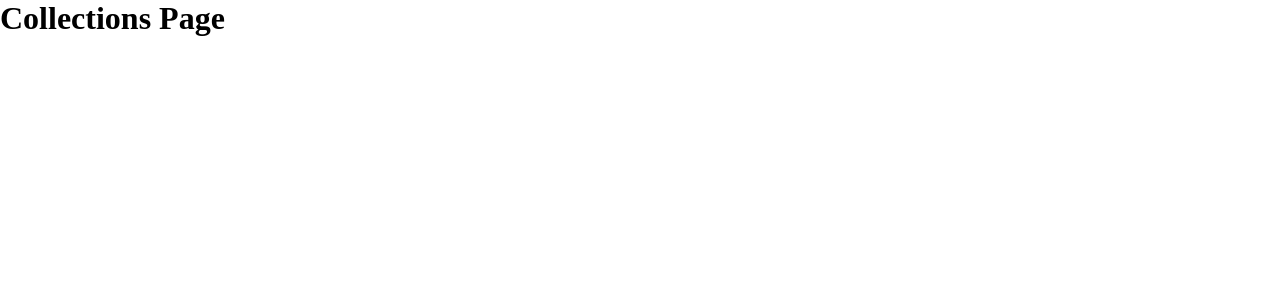
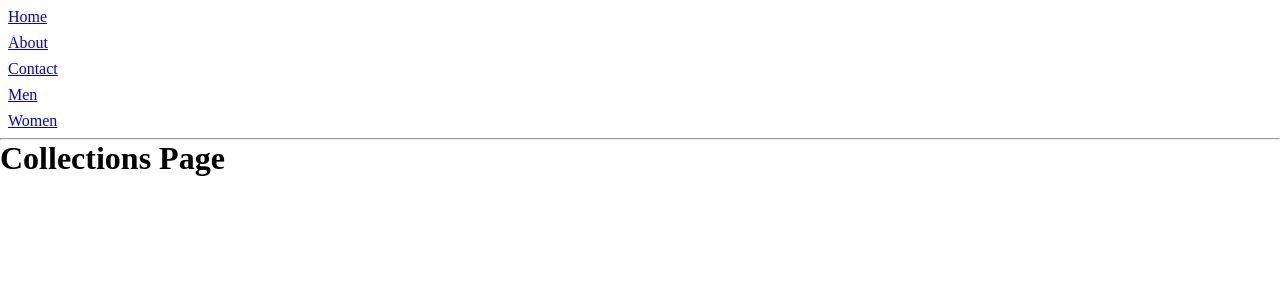
Before and after one commit to Ventureprat/sneakerApp-react, a React (Vite) app: page /Collections in a window 1280 px wide. Shown: the top 300 px of the page. Built offline with nearby package versions, Linux system fonts and the light colour scheme.

Commit message:
Pages updated with Links

```diff
--- a/src/Pages/About.jsx
+++ b/src/Pages/About.jsx
@@ -1,3 +1,28 @@
+import { Link } from "react-router-dom";
+import "./AllPage.css";
+
 export default function About() {
-  return <h1>About Page</h1>;
+  return (
+    <>
+      <Link className="AllPage-gapLink" to="/">
+        Home
+      </Link>
+      <Link className="AllPage-gapLink" to="/About">
+        Collections
+      </Link>
+      <Link className="AllPage-gapLink" to="/Contact">
+        Contact
+      </Link>
+      <Link className="AllPage-gapLink" to="/Men">
+        Men
+      </Link>
+      <Link className="AllPage-gapLink" to="/Women">
+        Women
+      </Link>
+
+      <hr />
+
+      <h1>About Page</h1>
+    </>
+  );
 }
--- /dev/null
+++ b/src/Pages/AllPage.css
@@ -0,0 +1,4 @@
+.AllPage-gapLink{
+    display: block;
+    margin: .5rem;
+}
--- a/src/Pages/Collections.jsx
+++ b/src/Pages/Collections.jsx
@@ -1,3 +1,28 @@
+import { Link } from "react-router-dom";
+import "./AllPage.css";
+
 export default function Collections() {
-  return <h1>Collections Page</h1>;
+  return (
+    <>
+      <Link className="AllPage-gapLink" to="/">
+        Home
+      </Link>
+      <Link className="AllPage-gapLink" to="/About">
+        About
+      </Link>
+      <Link className="AllPage-gapLink" to="/Contact">
+        Contact
+      </Link>
+      <Link className="AllPage-gapLink" to="/Men">
+        Men
+      </Link>
+      <Link className="AllPage-gapLink" to="/Women">
+        Women
+      </Link>
+
+      <hr />
+
+      <h1>Collections Page</h1>
+    </>
+  );
 }
--- a/src/Pages/Contact.jsx
+++ b/src/Pages/Contact.jsx
@@ -1,3 +1,28 @@
+import { Link } from "react-router-dom";
+import "./AllPage.css";
+
 export default function Contact() {
-  return <h1>Contact Page</h1>;
+  return (
+    <>
+      <Link className="AllPage-gapLink" to="/">
+        Home
+      </Link>
+      <Link className="AllPage-gapLink" to="/About">
+        About
+      </Link>
+      <Link className="AllPage-gapLink" to="/Contact">
+        Collections
+      </Link>
+      <Link className="AllPage-gapLink" to="/Men">
+        Men
+      </Link>
+      <Link className="AllPage-gapLink" to="/Women">
+        Women
+      </Link>
+
+      <hr />
+
+      <h1>Contact Page</h1>
+    </>
+  );
 }
--- a/src/Pages/Men.jsx
+++ b/src/Pages/Men.jsx
@@ -1,3 +1,28 @@
+import { Link } from "react-router-dom";
+import "./AllPage.css";
+
 export default function Men() {
-  return <h1>Men Page</h1>;
+  return (
+    <>
+      <Link className="AllPage-gapLink" to="/">
+        Home
+      </Link>
+      <Link className="AllPage-gapLink" to="/About">
+        About
+      </Link>
+      <Link className="AllPage-gapLink" to="/Contact">
+        Contact
+      </Link>
+      <Link className="AllPage-gapLink" to="/Men">
+        Collections
+      </Link>
+      <Link className="AllPage-gapLink" to="/Women">
+        Women
+      </Link>
+
+      <hr />
+
+      <h1>Men Page</h1>
+    </>
+  );
 }
--- a/src/Pages/Women.jsx
+++ b/src/Pages/Women.jsx
@@ -1,3 +1,28 @@
+import { Link } from "react-router-dom";
+import "./AllPage.css";
+
 export default function Women() {
-  return <h1>Women Page</h1>;
+  return (
+    <>
+      <Link className="AllPage-gapLink" to="/">
+        Home
+      </Link>
+      <Link className="AllPage-gapLink" to="/About">
+        About
+      </Link>
+      <Link className="AllPage-gapLink" to="/Contact">
+        Contact
+      </Link>
+      <Link className="AllPage-gapLink" to="/Men">
+        Men
+      </Link>
+      <Link className="AllPage-gapLink" to="/Women">
+        Collections
+      </Link>
+
+      <hr />
+
+      <h1>Women Page</h1>
+    </>
+  );
 }
```
